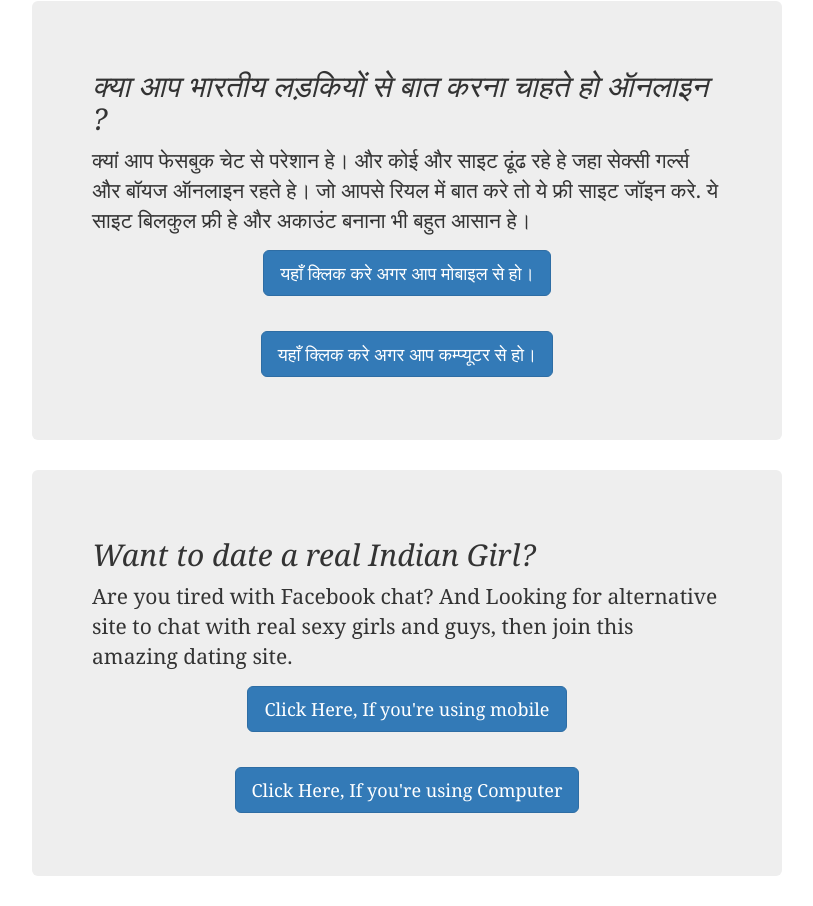
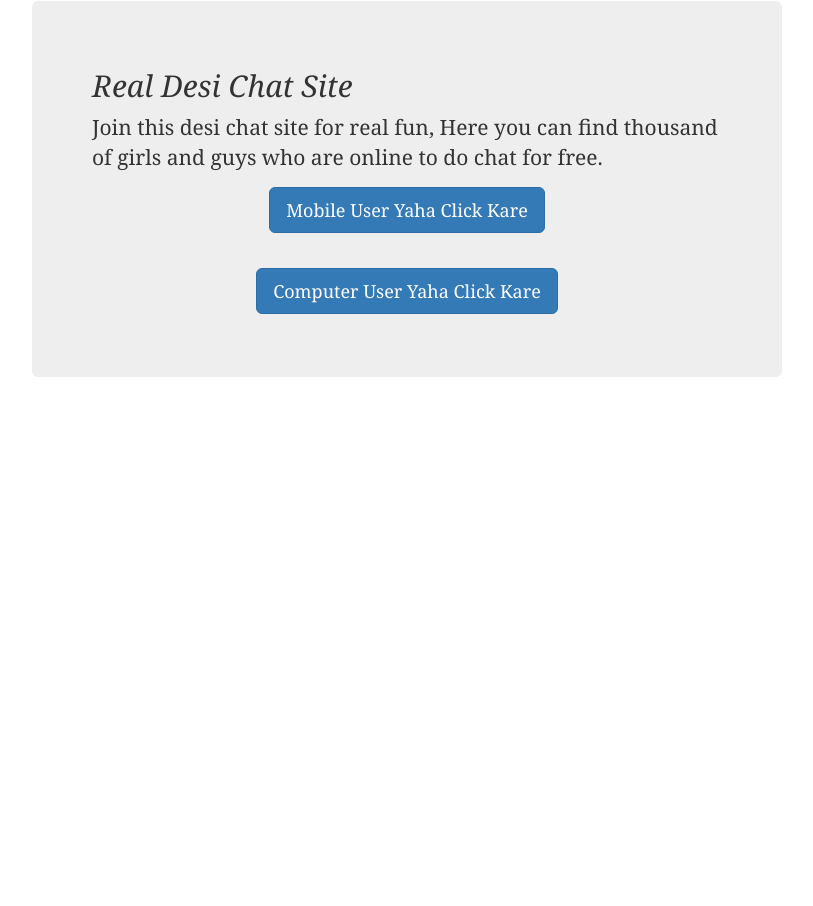
Before and after one commit to enyusu/enyusu.github.com, a Jekyll site: the page built from _posts/2015-02-10-standard.md, in a window 1280 px wide. Shown: the whole page, without its empty margins (233-1046 px from the left). Built offline with Jekyll 4.4.1, drawn with Linux system fonts in a browser that asks for light colours; nearby versions of some CDN libraries.

Commit message:
Update 2015-02-10-standard.md

```diff
--- a/_posts/2015-02-10-standard.md
+++ b/_posts/2015-02-10-standard.md
@@ -5,21 +5,10 @@ permalink: dating/
 ---
 
 <div class="jumbotron">
-  <h2>क्या आप भारतीय लड़कियों से बात करना चाहते हो ऑनलाइन ?</h2>
-  <p> क्यां आप फेसबुक चेट से परेशान हे।  और कोई और साइट ढूंढ रहे हे जहा सेक्सी गर्ल्स और बॉयज ऑनलाइन रहते हे।  जो आपसे रियल में बात करे तो ये फ्री साइट जॉइन करे. ये साइट बिलकुल फ्री हे और अकाउंट बनाना भी बहुत आसान हे। </p>
+  <h2>Real Desi Chat Site</h2>
+  <p> Join this desi chat site for real fun, Here you can find thousand of girls and guys who are online to do chat for free.</p>
   <center>
-  <p><a class="btn btn-primary btn-lg" href="http://goo.gl/8rbTnc" role="button"> यहाँ क्लिक करे अगर आप मोबाइल से हो।</a></p><br/>
-
-<p><a class="btn btn-primary btn-lg" href="http://goo.gl/grxE7j" role="button"> यहाँ क्लिक करे अगर आप कम्प्यूटर से हो। </a></p>
+  <p><a class="btn btn-primary btn-lg" href="http://mmtrkms.com/mt/x2741394f4t233t224q2u234/" role="button">Mobile User Yaha Click Kare</a></p><br/>
+  <p><a class="btn btn-primary btn-lg" href="http://mmtrkms.com/mt/w2a4z27484s233t224q2u234/" role="button">Computer User Yaha Click Kare</a></p>
 </center>
-
 </div>
-
-
-<div class="jumbotron">
-  <h2>Want to date a real Indian Girl?</h2>
-  <p> Are you tired with Facebook chat? And Looking for alternative site to chat with real sexy girls and guys, then join this amazing dating site.</p>
-  <center><p><a class="btn btn-primary btn-lg" href="http://goo.gl/8rbTnc" role="button"> Click Here, If you're using mobile </a></p><br/>
-  <p><a class="btn btn-primary btn-lg" href="http://goo.gl/grxE7j" role="button"> Click Here, If you're using Computer </a></p>
-  </center>
-</div>
```
